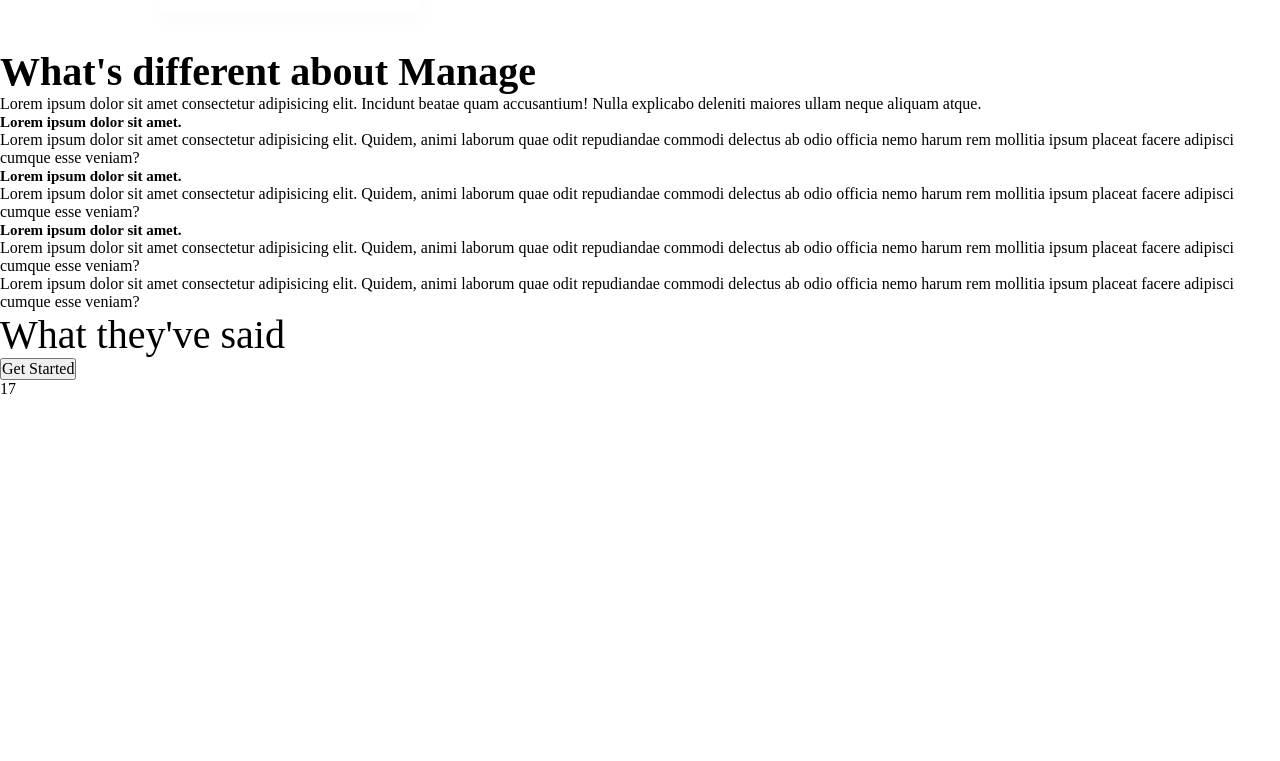
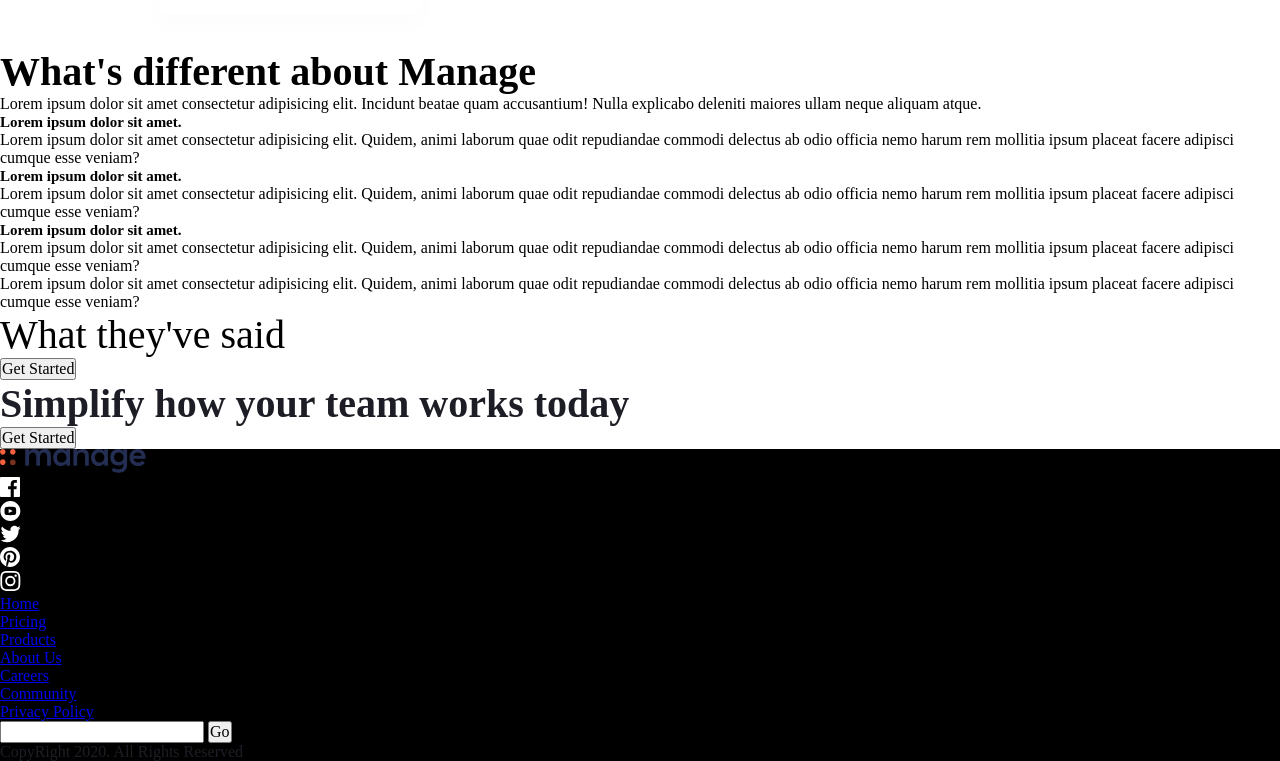
Before and after one commit to mohamedBENKHOUYA/kevin-web-site, a website built with Vite: page index.html in a window 1280 px wide. Shown: the part 725-1486 px from the top of the page. Before the commit the page ends 1123 px from the top, so only its background shows below. Built offline with nearby package versions, Linux system fonts and the light colour scheme.

Commit message:
feat(part 2): finished part 2

```diff
--- a/index.html
+++ b/index.html
@@ -19,7 +19,7 @@
       <div class="container">
         <a href="#"><img src="./img/images/logo.svg" alt="" /></a>
       </div>
-      <nav class="primary-navigation" role="primary-navigation">
+      <nav class="primary-navigation" aria-label="primary" role="primary-navigation">
         <ul class="nav-list" role="list">
           <li><a href="#">Pricing</a></li>
           <li><a href="#">Product</a></li>
@@ -93,9 +93,55 @@
       <!-- Caroussel here -->
         <button class="button">Get Started</button>
       </section>
+
+      <section class="cta | bg-primary-400 text-neutral-100">
+        <div class="container">
+          <div class="even-columns">
+            <div><p class="fs-secondary-heading fw-bold">Simplify how your team works today</p></div>
+            <div><button class="button" data-type="inverted">Get Started</button></div>
+          </div>
+        </div>
+      </section>
     </main>
+
+    <footer class="bg-neutral-900 text-neutral-100">
+      <div class="container">
+        <div class="even-columns">
+          <div>
+            <a href="#"><img src="./img/images/logo.svg" alt=""></a>
+            <ul role="list" aria-label="social links" aria-labelledby="headerid">
+              <li><a href="#" aria-label="facebook"><img src="img/images/icon-facebook.svg" alt="facebook"></a></li>
+              <li><a href="#" aria-label="Youtube"><img src="img/images/icon-youtube.svg" alt="youtube"></a></li>
+              <li><a href="#" aria-label="Twitter"><img src="img/images/icon-twitter.svg" alt="twitter"></a></li>
+              <li><a href="#" aria-label="Pinterest"><img src="img/images/icon-pinterest.svg" alt="pinterest"></a></li>
+              <li><a href="#" aria-label="Instagram"><img src="img/images/icon-instagram.svg" alt="instagram"></a></li>
+            </ul>
+          </div>
+          <div>
+            <nav class="footer-nav" aria-label="footer">
+              <ul role="list">
+                <li><a href="#">Home</a></li>
+                <li><a href="#">Pricing</a></li>
+                <li><a href="#">Products</a></li>
+                <li><a href="#">About Us</a></li>
+                <li><a href="#">Careers</a></li>
+                <li><a href="#">Community</a></li>
+                <li><a href="#">Privacy Policy</a></li>
+              </ul>
+            </nav>
+          </div>
+          <div>
+            <form action="#">
+              <input type="email">
+              <button>Go</button>
+            </form>
+            <p>CopyRight 2020. All Rights Reserved</p>
+          </div>
+        </div>
+      </div>
+    </footer>
 
     <script type="module" src="./main.js"></script>
   </body>
-  17
+
 </html>
```
Also changed, not shown: 1 other file.
